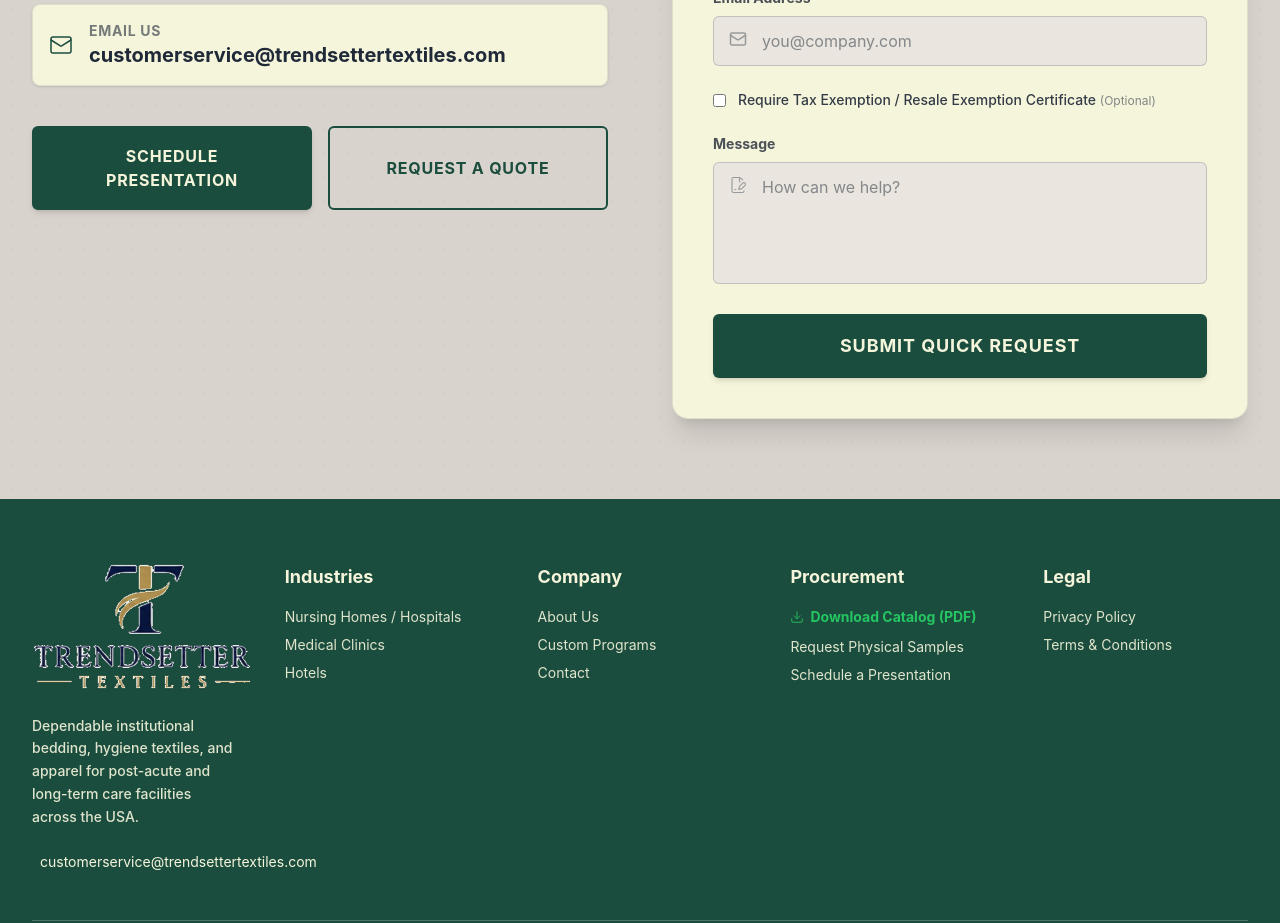
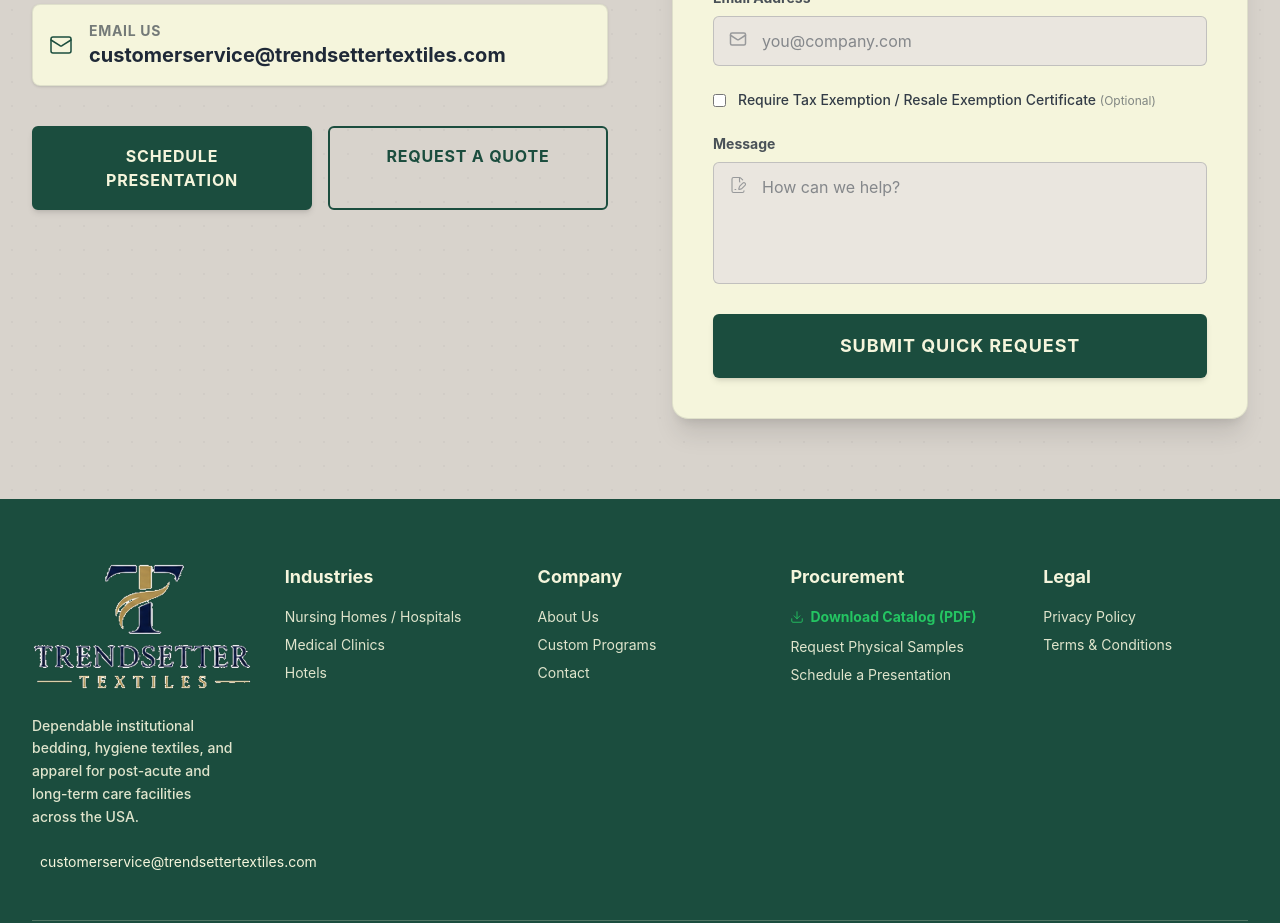
Before and after one commit to numBerNiko/Trendsetter-dev, a React (Vite) app: page /home in a window 1280 px wide. Shown: the part 5880-6803 px from the top of the page. Built offline with nearby package versions, Linux system fonts and the light colour scheme.

Commit message:
Update routing for buttons in LET'S DISCUSS YOUR NEEDS section on Home page

```diff
--- a/src/pages/HomePage.jsx
+++ b/src/pages/HomePage.jsx
@@ -466,12 +466,12 @@
               </div>
 
               <div className="flex flex-col sm:flex-row gap-4">
-                <button className="px-6 py-4 rounded-md font-bold uppercase tracking-wider shadow-md border-2 border-[var(--theme-color)] text-white bg-[var(--theme-color)] hover:bg-transparent hover:text-[var(--theme-color)] transition-all duration-300 ease-in-out text-center flex-1">
+                <Link to="/contact?inquiry=presentation" className="px-6 py-4 rounded-md font-bold uppercase tracking-wider shadow-md border-2 border-[var(--theme-color)] text-white bg-[var(--theme-color)] hover:bg-transparent hover:text-[var(--theme-color)] transition-all duration-300 ease-in-out text-center flex-1">
                   SCHEDULE PRESENTATION
-                </button>
-                <button className="bg-transparent border-2 border-[var(--theme-color)] text-[var(--theme-color)] hover:bg-[var(--theme-color)] hover:text-white px-6 py-4 rounded-md font-bold uppercase tracking-wider flex-1 transition-all duration-300 ease-in-out text-center">
+                </Link>
+                <Link to="/contact" className="bg-transparent border-2 border-[var(--theme-color)] text-[var(--theme-color)] hover:bg-[var(--theme-color)] hover:text-white px-6 py-4 rounded-md font-bold uppercase tracking-wider flex-1 transition-all duration-300 ease-in-out text-center">
                   REQUEST A QUOTE
-                </button>
+                </Link>
               </div>
             </div>
 
```
